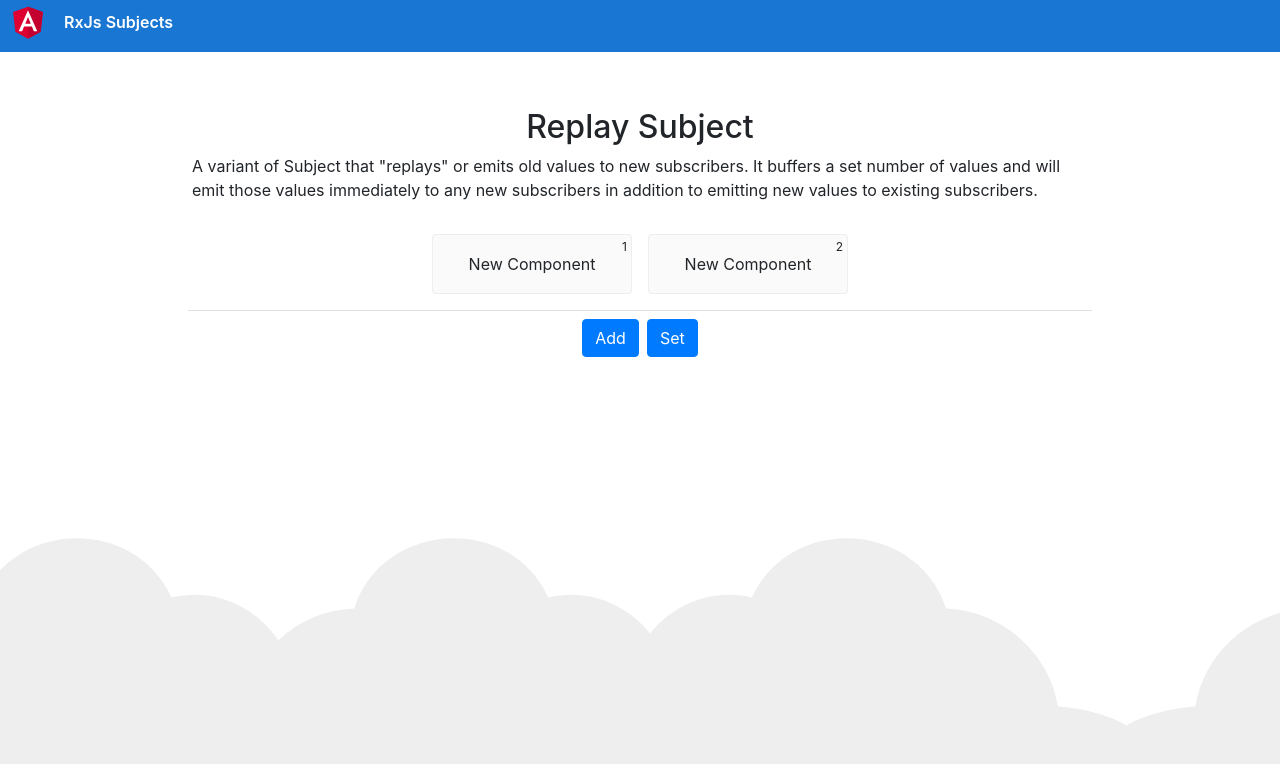
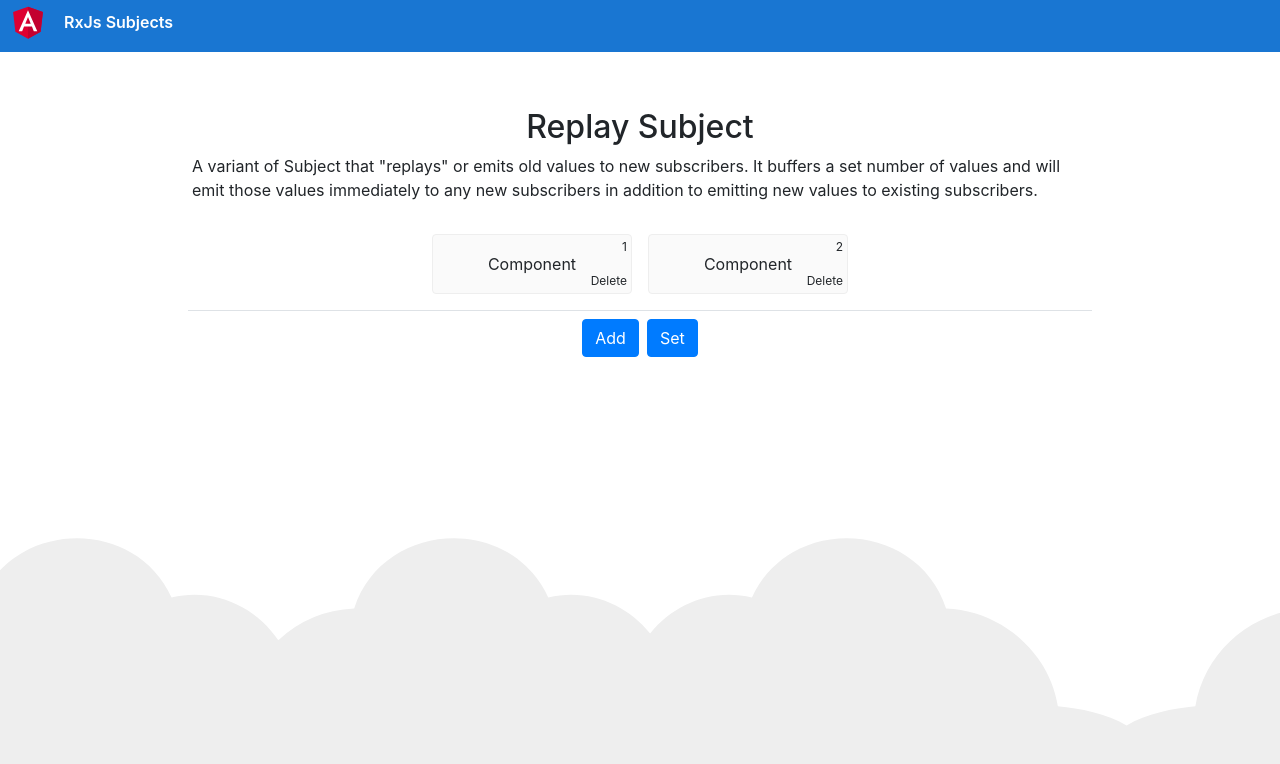
Before and after one commit to alfonsserra/angular-component-communication, an Angular app: page / in a window 1280 px wide. Shown: the top 764 px of the page. Built offline with nearby package versions, Linux system fonts and the light colour scheme.

Commit message:
Add a Delete link

```diff
--- a/src/app/modules/replay-subject/sample-component/card/card.component.html
+++ b/src/app/modules/replay-subject/sample-component/card/card.component.html
@@ -1,4 +1,6 @@
-<div class="card" tabindex="0" (click)="doClick()">
+<div class="card" tabindex="0" >
   <span class="card-id">{{identifiedBy}}</span>
-  <span>New Component {{organization?.name}}</span>
+  <span>Component {{organization?.name}}</span>
+  <a class="delete-link" (click)="doClick()">Delete</a>
+
 </div>
--- a/src/app/modules/replay-subject/sample-component/card/card.component.scss
+++ b/src/app/modules/replay-subject/sample-component/card/card.component.scss
@@ -27,6 +27,14 @@
   font-size: 12px;
 }
 
+.delete-link {
+  position: absolute;
+  bottom: 0;
+  right: 4px;
+  font-size: 12px;
+  cursor: pointer;
+}
+
 /* Responsive Styles */
 @media screen and (max-width: 767px) {
 
```
